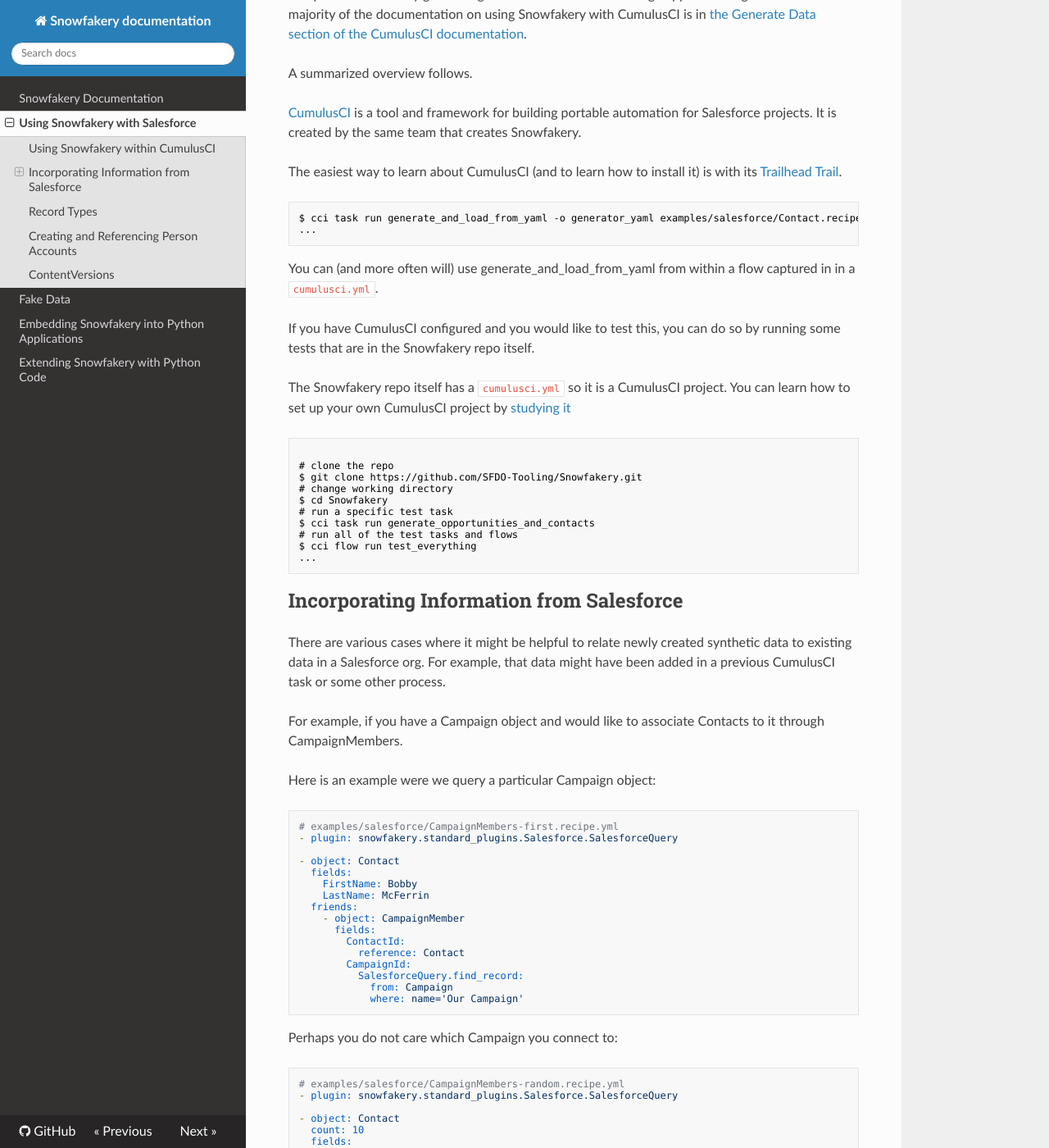
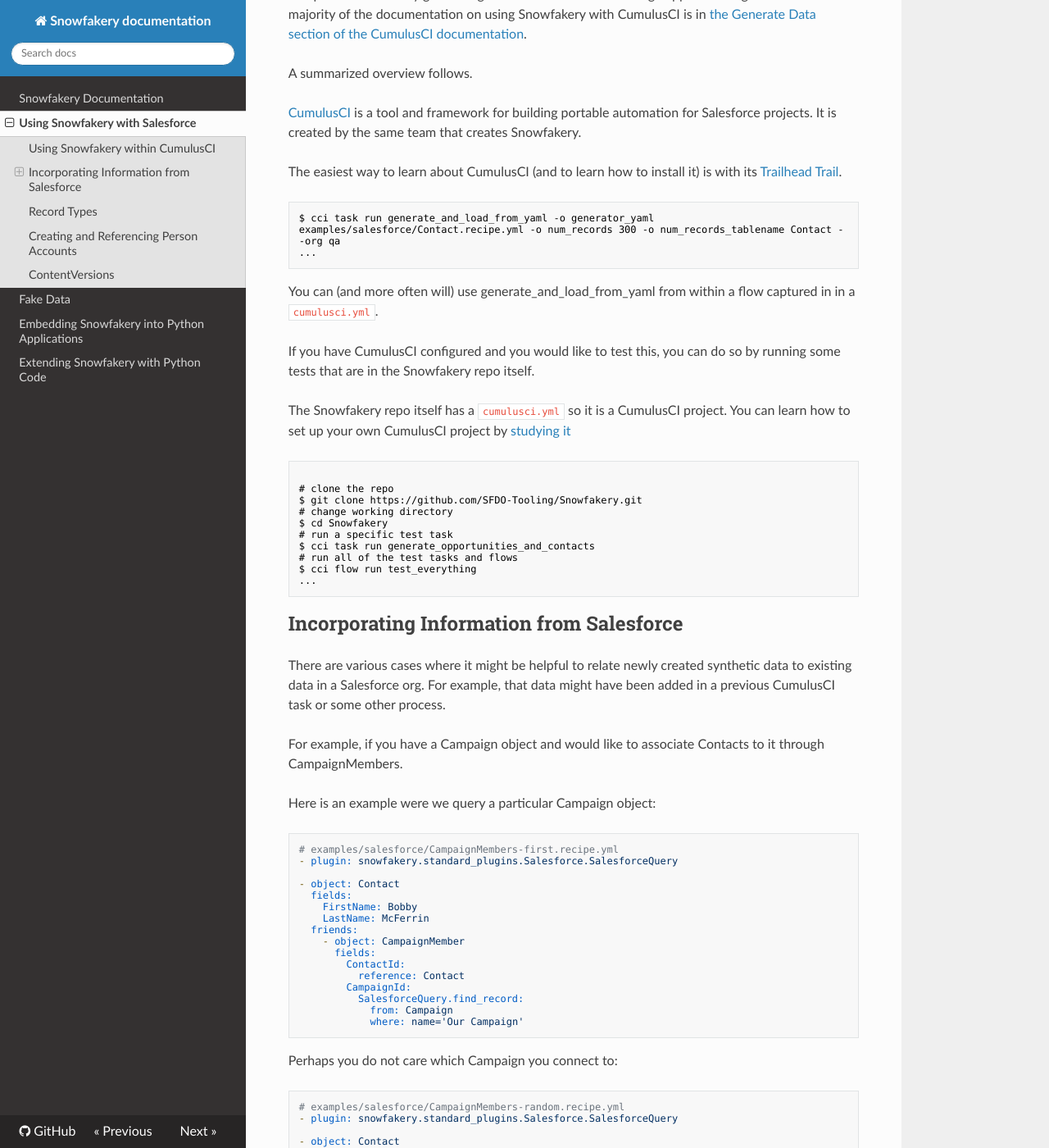
Before and after one commit to SFDO-Tooling/Snowfakery, an MkDocs documentation site: the page built from docs/salesforce.md, in a window 1280 px wide and 1400 px high, scrolled down 306 px. Shown: the whole window at 82% size. Built offline with MkDocs 1.6.1, drawn with Linux system fonts in a browser that asks for light colours; nearby versions of some CDN libraries.

Commit message:
Line wrap and text

```diff
--- /dev/null
+++ b/docs/stylesheets/extra.css
@@ -0,0 +1,3 @@
+code {
+    white-space : pre-wrap !important;
+  }
--- a/mkdocs.yml
+++ b/mkdocs.yml
@@ -9,6 +9,8 @@
   - Fake Data: fakedata.md
   - embedding.md
   - extending.md
+extra_css:
+  - stylesheets/extra.css
 markdown_extensions:
   - toc:
       permalink: True
```
Also changed, not shown: tools/faker_docs_utils/fakedata_header_full.md (+3 -1 lines).
